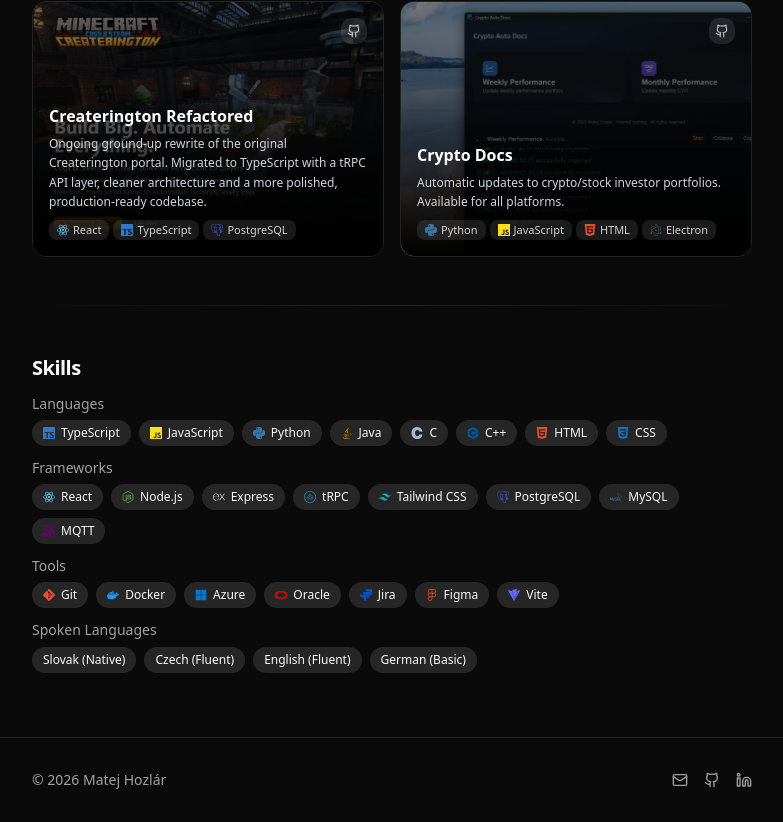
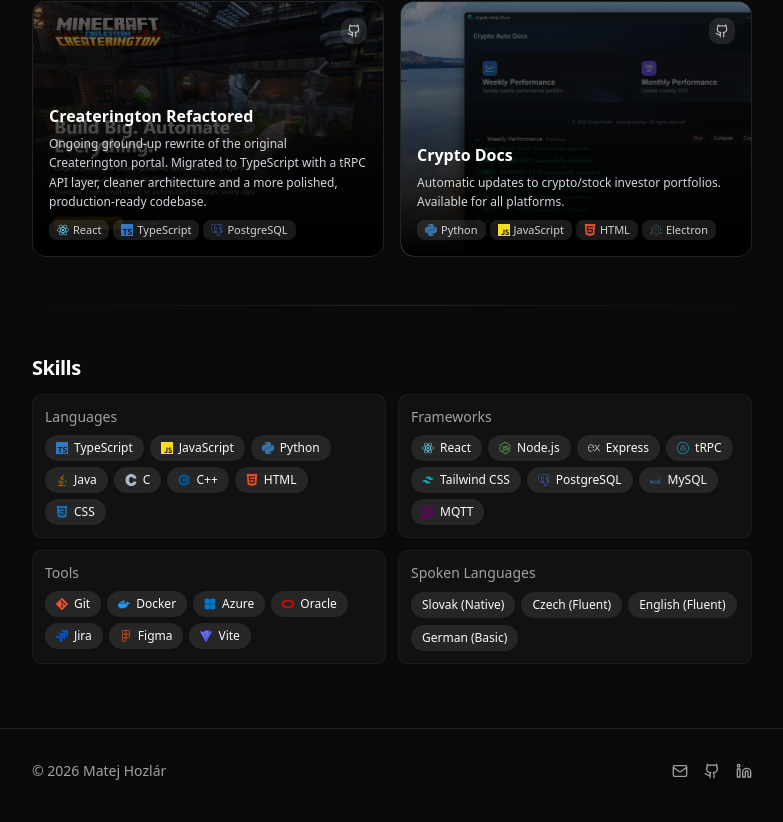
Before and after one commit to matejhozlar/resume, a React (Vite) app in the folder packages/client/: page / in a window 1280 px wide. Shown: the part 1429-2251 px from the top of the page, without its empty margins (248-1031 px from the left). Built offline with nearby package versions, Linux system fonts and the light colour scheme.

Commit message:
Improve skills section with card grid layout

```diff
--- a/packages/client/src/components/Skills.tsx
+++ b/packages/client/src/components/Skills.tsx
@@ -23,12 +23,12 @@ export function Skills() {
   return (
     <section>
       <h2 className="text-xl font-semibold tracking-tight">{t.sections.skills}</h2>
-      <div className="mt-3 space-y-3">
+      <div className="mt-3 grid grid-cols-2 max-[550px]:grid-cols-1 gap-3">
         {Object.entries(data.skills).map(([category, items]) => (
-          <div key={category}>
-            <h3 className="text-sm font-medium text-muted-foreground mb-1.5">{category}</h3>
+          <div key={category} className="rounded-lg border border-border/50 bg-muted/30 p-3">
+            <h3 className="text-sm font-medium text-muted-foreground mb-2">{category}</h3>
             <m.div
-              className="flex flex-wrap gap-2"
+              className="flex flex-wrap gap-1.5"
               variants={container}
               initial="hidden"
               whileInView="visible"
@@ -36,7 +36,7 @@ export function Skills() {
             >
               {items.map((skill) => (
                 <m.span key={skill} variants={item}>
-                  <Badge variant="secondary" className="inline-flex items-center gap-1.5 px-2.5 py-1 text-xs">
+                  <Badge variant="secondary" className="inline-flex items-center gap-1.5 px-2.5 py-1 text-xs hover:bg-secondary/80 transition-colors">
                     <TechIcon name={skill} className="size-3.5 shrink-0" />
                     {skill}
                   </Badge>
```
